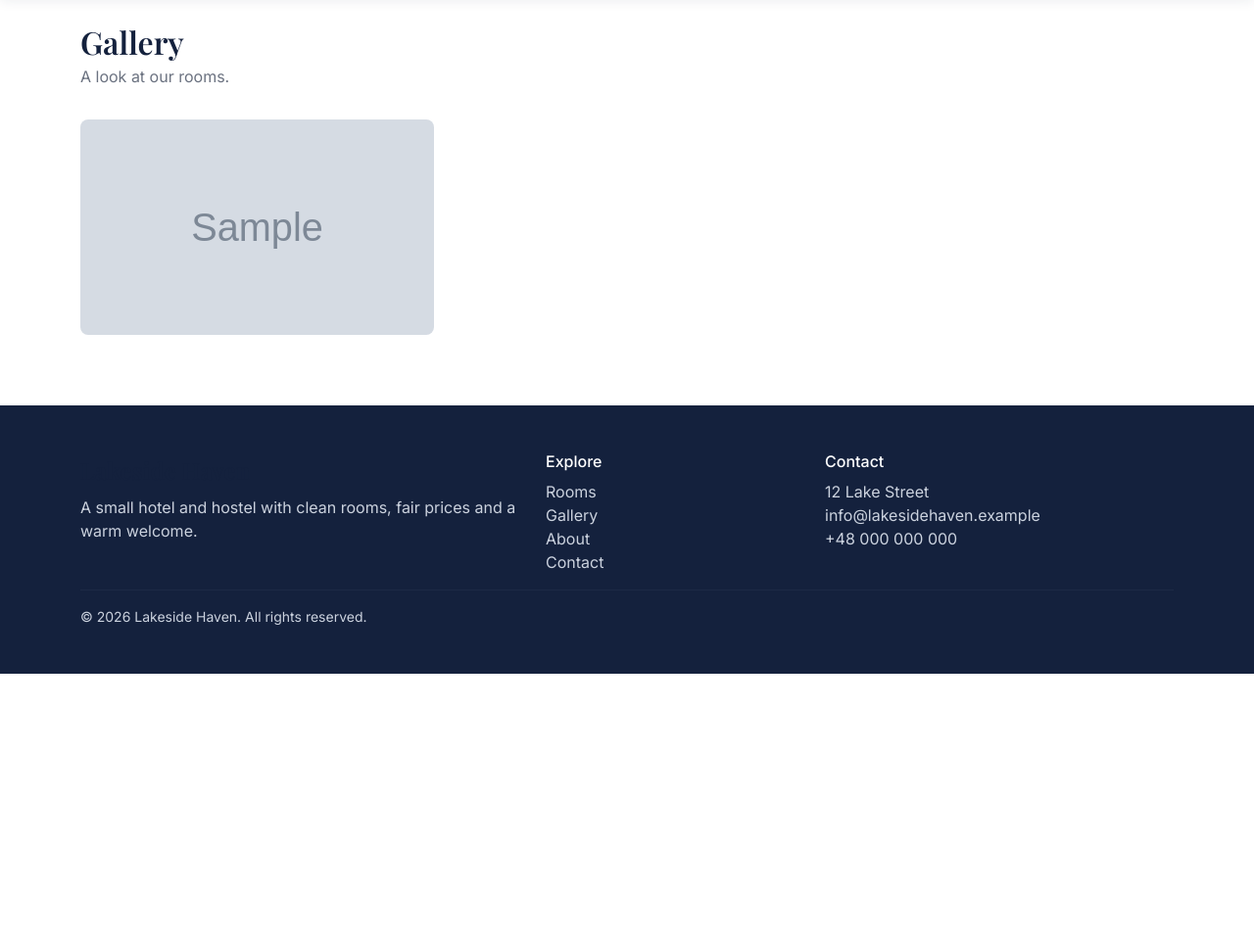
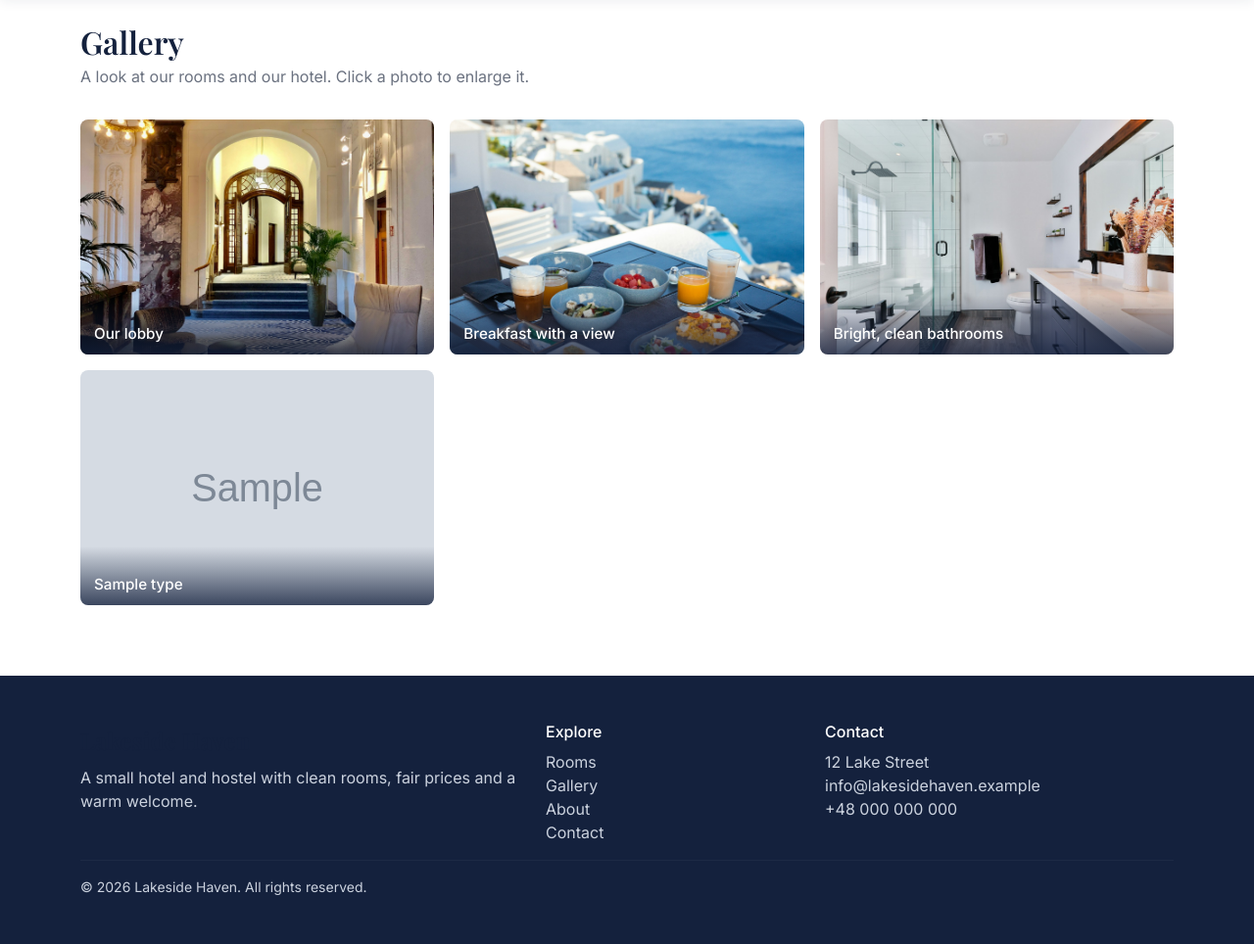
Before and after one commit to ToniGift/Lakeside_Haven_Hotel, a PHP site: page /gallery.php in a window 1280 px wide. Shown: the part 62-1026 px from the top of the page at 98% size. Before the commit the page ends 750 px from the top, so only its background shows below. Run offline with PHP 8.4, Linux system fonts and the light colour scheme; tables that the repository leaves empty hold one stand-in row (values such as "Sample post"); grey boxes marked "Sample" are stand-in pictures.

Commit message:
Add photos: lake hero, room photos, gallery lightbox, About image
Free Unsplash photos for the hero banner, all four room types (seeded
into room_images), a gallery with lightbox, and the About page, with
photographer credits. Stylesheet links now carry a version for cache busting.

```diff
--- a/admin/_header.php
+++ b/admin/_header.php
@@ -20,8 +20,8 @@ $nav = [
   <title><?= e($pageTitle) ?></title>
   <link href="https://cdn.jsdelivr.net/npm/bootstrap@5.3.3/dist/css/bootstrap.min.css" rel="stylesheet">
   <link href="https://fonts.googleapis.com/css2?family=Playfair+Display:wght@600;700&family=Inter:wght@400;500;600&display=swap" rel="stylesheet">
-  <link href="<?= url('assets/css/style.css') ?>" rel="stylesheet">
-  <link href="<?= url('assets/css/admin.css') ?>" rel="stylesheet">
+  <link href="<?= url('assets/css/style.css') ?>?v=<?= (int)@filemtime(__DIR__ . '/../assets/css/style.css') ?>" rel="stylesheet">
+  <link href="<?= url('assets/css/admin.css') ?>?v=<?= (int)@filemtime(__DIR__ . '/../assets/css/admin.css') ?>" rel="stylesheet">
 </head>
 <body class="admin-body">
 <div class="admin-wrap">
--- a/assets/css/style.css
+++ b/assets/css/style.css
@@ -23,9 +23,10 @@ h1, h2, h3, h4, .brand { font-family: 'Playfair Display', serif; }
 
 /* Hero */
 .hero {
-  background: linear-gradient(rgba(20,33,61,.72), rgba(20,33,61,.72)),
+  background: linear-gradient(90deg, rgba(20,33,61,.78) 0%, rgba(20,33,61,.40) 55%, rgba(20,33,61,.12) 100%),
+              url('../img/hero.jpg'),
               linear-gradient(135deg, var(--navy), var(--navy-soft));
-  background-size: cover; background-position: center;
+  background-size: cover; background-position: center 40%;
   color: #fff; padding: 110px 0 140px;
 }
 .hero h1 { font-size: clamp(2.2rem, 5vw, 3.6rem); font-weight: 700; }
@@ -66,3 +67,17 @@ h1, h2, h3, h4, .brand { font-family: 'Playfair Display', serif; }
 .site-footer h6 { color: #fff; }
 .site-footer .brand { color: #fff; }
 .site-footer hr { border-color: rgba(255,255,255,.15); }
+
+/* Gallery tiles */
+.gallery-tile img { transition: transform .35s; }
+.gallery-tile:hover img { transform: scale(1.05); }
+.gallery-caption {
+  position: absolute; left: 0; right: 0; bottom: 0; padding: 28px 14px 10px;
+  color: #fff; font-weight: 500; font-size: .95rem;
+  background: linear-gradient(transparent, rgba(20,33,61,.8));
+}
+
+/* About page */
+.about-photo { width: 100%; height: 340px; object-fit: cover; border-radius: 14px; box-shadow: 0 8px 30px rgba(20,33,61,.15); }
+.credits { font-size: .78rem; color: #6b7280; }
+.credits a { color: #6b7280; }
--- a/gallery.php
+++ b/gallery.php
@@ -2,38 +2,71 @@
 require_once __DIR__ . '/includes/auth.php';
 $pageTitle = 'Gallery';
 
-$images = db()->query(
-    'SELECT ri.filename, rt.name FROM room_images ri JOIN room_types rt ON rt.id = ri.room_type_id
-      WHERE rt.is_active = 1 ORDER BY rt.id, ri.sort_order'
+// Photos of the hotel itself (static files in assets/img/hotel/)
+$hotel = [
+    ['file' => 'lobby.jpg',     'caption' => 'Our lobby'],
+    ['file' => 'breakfast.jpg', 'caption' => 'Breakfast with a view'],
+    ['file' => 'bathroom.jpg',  'caption' => 'Bright, clean bathrooms'],
+];
+
+// Room photos uploaded in the admin area
+$rooms = db()->query(
+    'SELECT ri.filename, rt.name, rt.slug FROM room_images ri JOIN room_types rt ON rt.id = ri.room_type_id
+      WHERE rt.is_active = 1 ORDER BY rt.id, ri.is_cover DESC, ri.sort_order'
 )->fetchAll();
-$types = db()->query('SELECT name, slug FROM room_types WHERE is_active = 1 ORDER BY id')->fetchAll();
+
+$items = [];
+foreach ($hotel as $h) {
+    $items[] = ['src' => url('assets/img/hotel/' . $h['file']), 'caption' => $h['caption'], 'link' => null];
+}
+foreach ($rooms as $r) {
+    $items[] = ['src' => UPLOAD_URL . $r['filename'], 'caption' => $r['name'], 'link' => url('room.php?slug=' . urlencode($r['slug']))];
+}
 
 include __DIR__ . '/includes/header.php';
 ?>
 <div class="container py-4">
   <h1 class="section-title mb-1">Gallery</h1>
-  <p class="section-sub">A look at our rooms.</p>
+  <p class="section-sub">A look at our rooms and our hotel. Click a photo to enlarge it.</p>
 
   <div class="row g-3 mt-2">
-    <?php if ($images): ?>
-      <?php foreach ($images as $im): ?>
-        <div class="col-6 col-md-4">
-          <a href="<?= e(UPLOAD_URL . $im['filename']) ?>" target="_blank">
-            <img src="<?= e(UPLOAD_URL . $im['filename']) ?>" alt="<?= e($im['name']) ?>"
-                 class="w-100 rounded-3" style="height:220px;object-fit:cover">
-          </a>
-        </div>
-      <?php endforeach; ?>
-    <?php else: ?>
-      <?php foreach ($types as $t): ?>
-        <div class="col-6 col-md-4">
-          <a href="<?= url('room.php?slug=' . urlencode($t['slug'])) ?>" class="text-decoration-none">
-            <div class="room-img placeholder-img rounded-3"><?= e($t['name']) ?></div>
-          </a>
-        </div>
-      <?php endforeach; ?>
-      <div class="col-12"><p class="text-muted small mb-0">Photos will appear here once they are uploaded in the admin area.</p></div>
-    <?php endif; ?>
+    <?php foreach ($items as $i => $it): ?>
+      <div class="col-6 col-md-4">
+        <a href="#" class="gallery-tile d-block position-relative overflow-hidden rounded-3"
+           data-bs-toggle="modal" data-bs-target="#lightbox"
+           data-src="<?= e($it['src']) ?>" data-caption="<?= e($it['caption']) ?>" data-link="<?= e($it['link'] ?? '') ?>">
+          <img src="<?= e($it['src']) ?>" alt="<?= e($it['caption']) ?>" loading="lazy" class="w-100" style="height:240px;object-fit:cover">
+          <span class="gallery-caption"><?= e($it['caption']) ?></span>
+        </a>
+      </div>
+    <?php endforeach; ?>
   </div>
 </div>
+
+<div class="modal fade" id="lightbox" tabindex="-1" aria-hidden="true">
+  <div class="modal-dialog modal-xl modal-dialog-centered">
+    <div class="modal-content bg-dark text-white border-0">
+      <div class="modal-body p-2 text-center">
+        <img id="lightbox-img" src="" alt="" class="img-fluid rounded" style="max-height:78vh">
+        <div class="d-flex justify-content-between align-items-center px-2 pt-2">
+          <span id="lightbox-caption"></span>
+          <span>
+            <a id="lightbox-link" href="#" class="btn btn-sm btn-gold d-none">View room</a>
+            <button type="button" class="btn btn-sm btn-outline-light" data-bs-dismiss="modal">Close</button>
+          </span>
+        </div>
+      </div>
+    </div>
+  </div>
+</div>
+<script>
+document.getElementById('lightbox').addEventListener('show.bs.modal', function (ev) {
+  var t = ev.relatedTarget;
+  document.getElementById('lightbox-img').src = t.dataset.src;
+  document.getElementById('lightbox-img').alt = t.dataset.caption;
+  document.getElementById('lightbox-caption').textContent = t.dataset.caption;
+  var l = document.getElementById('lightbox-link');
+  if (t.dataset.link) { l.href = t.dataset.link; l.classList.remove('d-none'); } else { l.classList.add('d-none'); }
+});
+</script>
 <?php include __DIR__ . '/includes/footer.php'; ?>
--- a/includes/header.php
+++ b/includes/header.php
@@ -10,7 +10,7 @@ $pageTitle = isset($pageTitle) ? $pageTitle . ' | ' . SITE_NAME : SITE_NAME;
   <title><?= e($pageTitle) ?></title>
   <link href="https://cdn.jsdelivr.net/npm/bootstrap@5.3.3/dist/css/bootstrap.min.css" rel="stylesheet">
   <link href="https://fonts.googleapis.com/css2?family=Playfair+Display:wght@600;700&family=Inter:wght@400;500;600&display=swap" rel="stylesheet">
-  <link href="<?= url('assets/css/style.css') ?>" rel="stylesheet">
+  <link href="<?= url('assets/css/style.css') ?>?v=<?= (int)@filemtime(__DIR__ . '/../assets/css/style.css') ?>" rel="stylesheet">
 </head>
 <body>
 <nav class="navbar navbar-expand-lg site-nav sticky-top">
```
Also changed, not shown: about.php (+11 -2 lines), database/seed.sql (+8 -0 lines), assets/img/hero.jpg (added), assets/img/hotel/bathroom.jpg (added), assets/img/hotel/breakfast.jpg (added), assets/img/hotel/lobby.jpg (added), assets/uploads/demo-dorm-1.jpg (added), assets/uploads/demo-double-1.jpg (added), assets/uploads/demo-double-2.jpg (added), assets/uploads/demo-single-1.jpg (added), assets/uploads/demo-suite-1.jpg (added), 1 other file.
